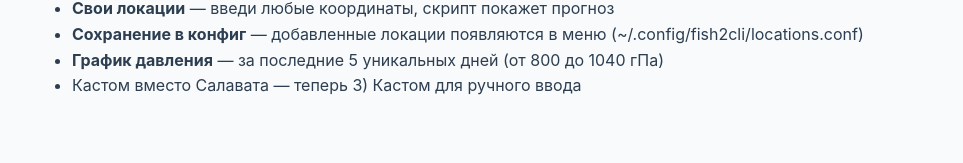
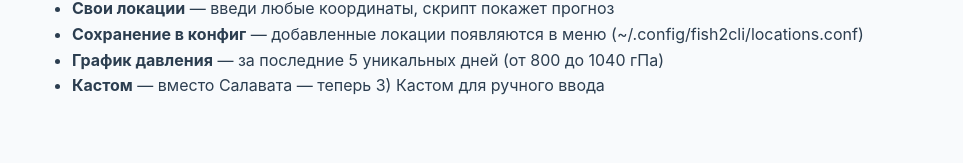
Before and after one commit to nespase/fishru, a plain HTML site: page index.html in a window 1280 px wide. Shown: the part 517-680 px from the top of the page, without its empty margins (158-1121 px from the left). Drawn offline with Linux system fonts and the light colour scheme.

Commit message:
Update index.html

```diff
--- a/index.html
+++ b/index.html
@@ -116,7 +116,7 @@
         <li><strong>Свои локации</strong> — введи любые координаты, скрипт покажет прогноз</li>
         <li><strong>Сохранение в конфиг</strong> — добавленные локации появляются в меню (~/.config/fish2cli/locations.conf)</li>
         <li><strong>График давления</strong> — за последние 5 уникальных дней (от 800 до 1040 гПа)</li>
-        <li></strong>Кастом</strong> вместо Салавата — теперь 3) Кастом для ручного ввода</li>
+        <li><strong>Кастом</strong> — вместо Салавата — теперь 3) Кастом для ручного ввода</li>
     </ul>
 
     <h2>Возможности</h2>
```
